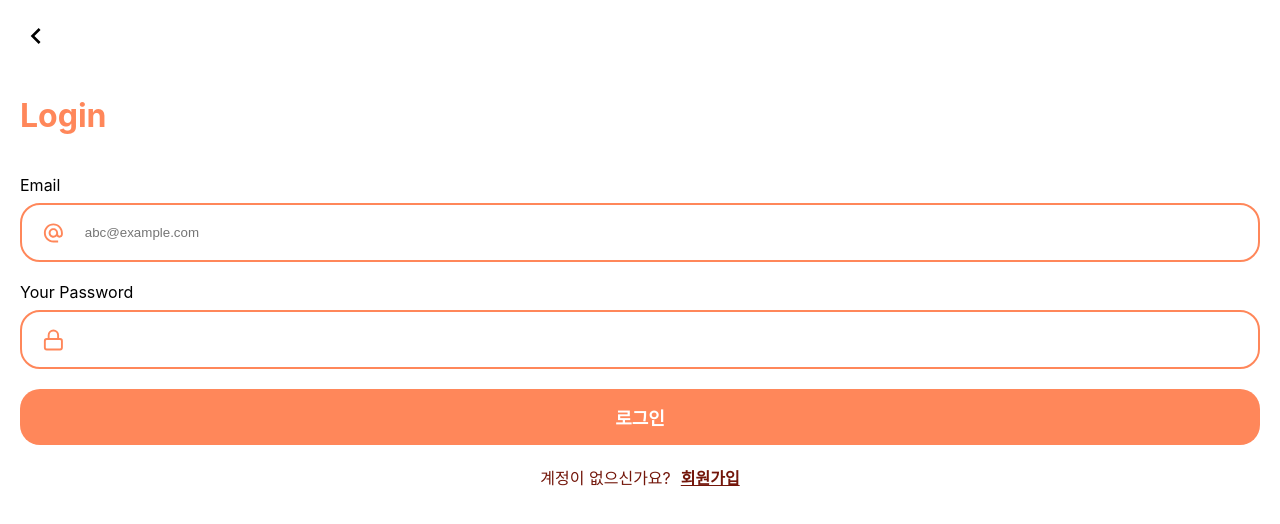
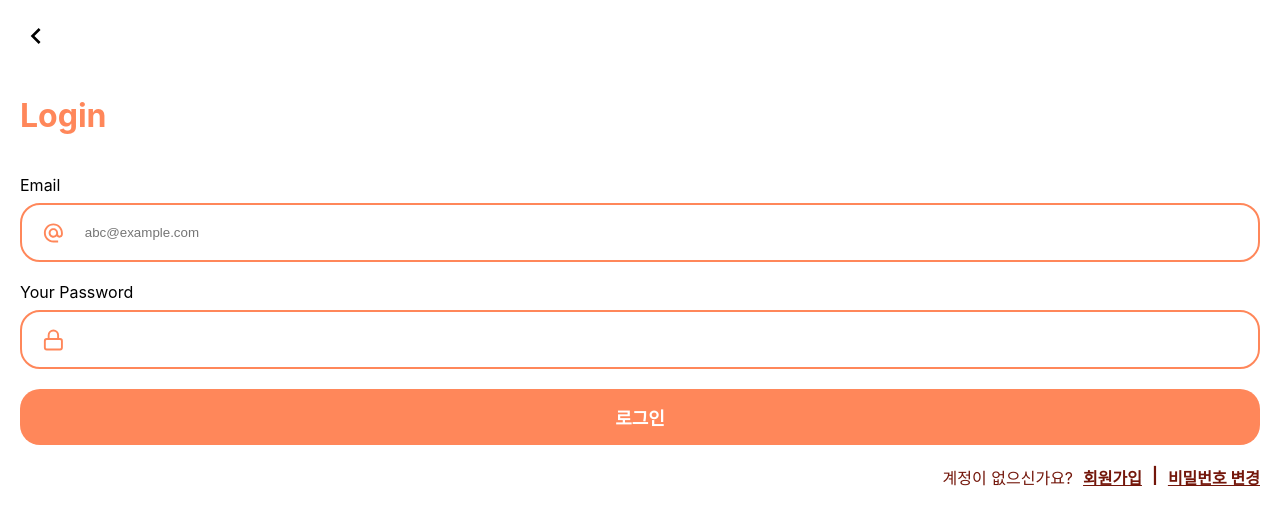
Before and after one commit to im2sh/DATABASE-PROJECT-COMP-322, a React (Create React App) app in the folder phase-4/togaether/src/main/frontend/: page /login in a window 1280 px wide. Shown: the top 524 px of the page. Built offline with nearby package versions, Linux system fonts and the light colour scheme.

Commit message:
feat: 로그인 페이지 useNavigate, 회원가입과 비밀번호  하이퍼링크 위치 수정

```diff
--- a/phase-4/togaether/src/main/frontend/src/components/LoginForm.jsx
+++ b/phase-4/togaether/src/main/frontend/src/components/LoginForm.jsx
@@ -60,6 +60,7 @@ const LoginButton = styled.button`
   font-size: 18px;
   font-weight: bold;
   margin-bottom: 20px;
+  cursor: pointer;
 `;
 
 const InputWithIcon = styled.div`
--- a/phase-4/togaether/src/main/frontend/src/pages/login/LoginPage.jsx
+++ b/phase-4/togaether/src/main/frontend/src/pages/login/LoginPage.jsx
@@ -14,6 +14,10 @@ const LoginPage = () => {
 
   const handleBack = () => {
     navigate(-1); // 뒤로가기
+  };
+
+  const handleGoToSignup = () => {
+    navigate("/signup");
   };
 
   const handleLogin = async (event) => {
@@ -49,10 +53,18 @@ const LoginPage = () => {
         setPassword={setPassword}
         loading={loading}
       />
-      <SignUpWrapper>
-        계정이 없으신가요?
-        <SignUpLink href="/signup"> 회원가입</SignUpLink>
-      </SignUpWrapper>
+      <LinkWrapper>
+        <SignUpWrapper>
+          계정이 없으신가요?
+          <SignUpLink onClick={handleGoToSignup}> 회원가입</SignUpLink>
+        </SignUpWrapper>
+        <b>|</b>
+        <ChangePasswordWrapper>
+          <ChangePasswordLink onClick={handleGoToSignup}>
+            비밀번호 변경
+          </ChangePasswordLink>
+        </ChangePasswordWrapper>
+      </LinkWrapper>
       {error && <p>{error}</p>}
     </PageContainer>
   );
@@ -99,4 +111,25 @@ const SignUpLink = styled.a`
   cursor: pointer;
 `;
 
+const ChangePasswordWrapper = styled.div`
+  display: flex;
+  color: #73160a;
+  gap: 10px;
+`;
+
+const ChangePasswordLink = styled.a`
+  color: #73160a;
+  font-weight: bold;
+  text-decoration: underline;
+  cursor: pointer;
+`;
+
+const LinkWrapper = styled.div`
+  display: flex;
+  justify-content: flex-end;
+  width: 100%;
+  gap: 10px;
+  color: #73160a;
+`;
+
 export default LoginPage;
```
